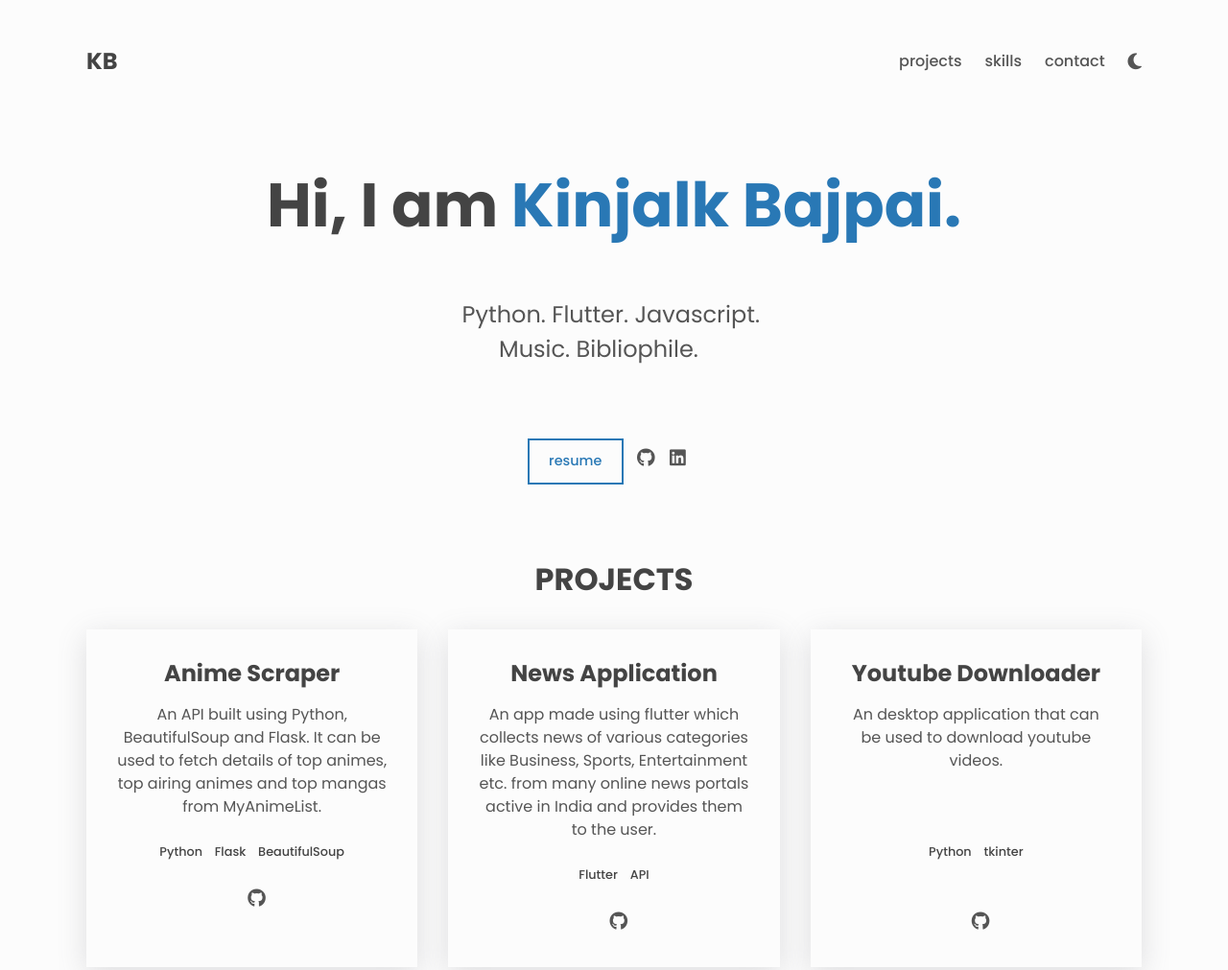
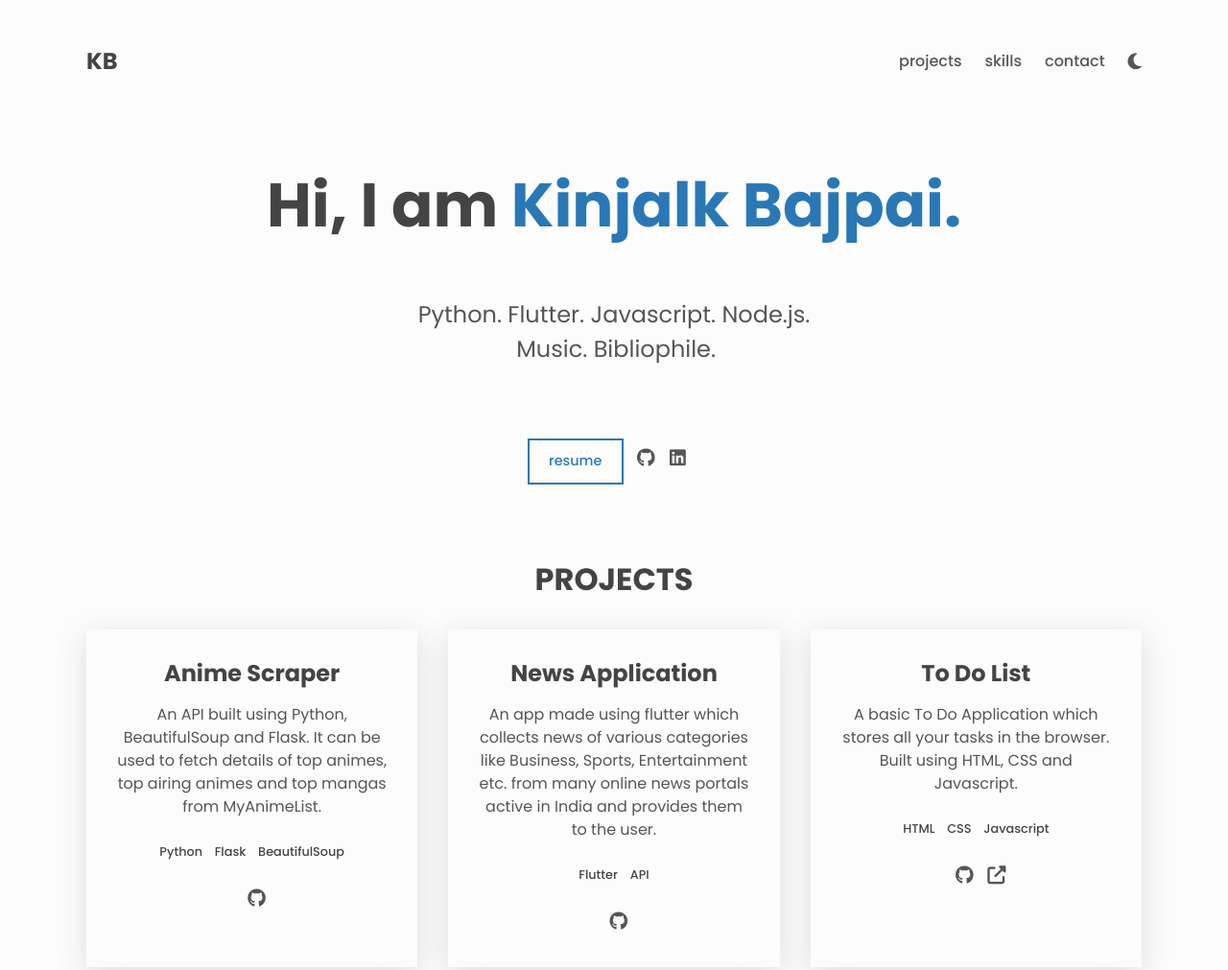
Before and after one commit to strawHat121/Portfolio, a plain HTML site: page index.html in a window 1280 px wide. Shown: the top 1011 px of the page at 96% size. Drawn offline with Linux system fonts and the light colour scheme.

Commit message:
Added new skills and projects

```diff
--- a/index.html
+++ b/index.html
@@ -55,8 +55,8 @@
       <div class="about center">
         <h1>Hi, I am <span class="about__name">Kinjalk Bajpai.</span></h1>
         <!-- <h2 class="about__role">De.</h2> -->
-        <pre class="about__desc">Python. Flutter. Javascript.
-      Music. Bibliophile.
+        <pre class="about__desc">Python. Flutter. Javascript. Node.js.
+                Music. Bibliophile.
         </pre>
 
         <div class="about__contact center">
@@ -143,7 +143,31 @@
               <i aria-hidden="true" class="fas fa-external-link-alt"></i>
             </a> -->
           </div>
-
+          <div class="project">
+            <h3>To Do List</h3>
+            <p class="project__description">
+              A basic To Do Application which stores all your tasks in the browser. Built using HTML, CSS and Javascript.
+            </p>
+            <ul class="project__stack">
+              <li class="project__stack-item">HTML</li>
+              <li class="project__stack-item">CSS</li>
+              <li class="project__stack-item">Javascript</li>
+            </ul>
+            <a
+              href="https://github.com/kinb98/To-Do-Application" target = "_blank"
+              aria-label="source code"
+              class="link link--icon"
+            >
+              <i aria-hidden="true" class="fab fa-github"></i>
+            </a>
+            <a
+              href="https://to-do-personal.netlify.app/" target="_blank"
+              aria-label="live preview"
+              class="link link--icon"
+            >
+              <i aria-hidden="true" class="fas fa-external-link-alt"></i>
+            </a>
+          </div>
           <div class="project">
             <h3>Youtube Downloader</h3>
             <p class="project__description">
@@ -209,10 +233,12 @@
           <li class="skills__list-item btn btn--plain">HTML</li>
           <li class="skills__list-item btn btn--plain">CSS</li>
           <li class="skills__list-item btn btn--plain">JavaScript</li>
+          <li class="skills__list-item btn btn--plain">Node.js</li>
+          <li class="skills__list-item btn btn--plain">Express</li>
+          <li class="skills__list-item btn btn--plain">MongoDB</li>
           <li class="skills__list-item btn btn--plain">Flutter</li>
           <li class="skills__list-item btn btn--plain">Python</li>
           <li class="skills__list-item btn btn--plain">Flask</li>
-          <li class="skills__list-item btn btn--plain">REST API</li>
           <li class="skills__list-item btn btn--plain">Git</li>
           <li class="skills__list-item btn btn--plain">Beautiful Soup</li>
         </ul>
```
